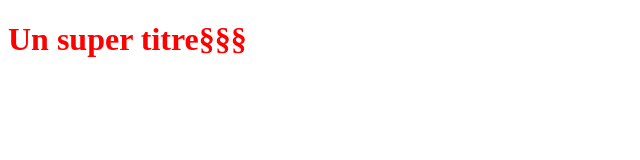
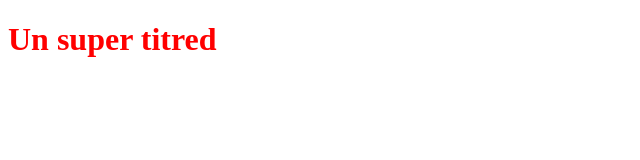
Before and after one commit to eaglesoftml/Eaglesoft, a plain HTML site: page index.html in a window 1280 px wide. Shown: the full height of the page, 0-640 px from the left. Drawn offline with Linux system fonts and the light colour scheme.

Commit message:
version te

```diff
--- a/index.html
+++ b/index.html
@@ -5,6 +5,6 @@
     <link rel="stylesheet" type="text/css" href="styles.css">
 </head>
 <body>
-    <h1>Un super titre§§§</h1>
+    <h1>Un super titred</h1>
 </body>
 </html>
```
